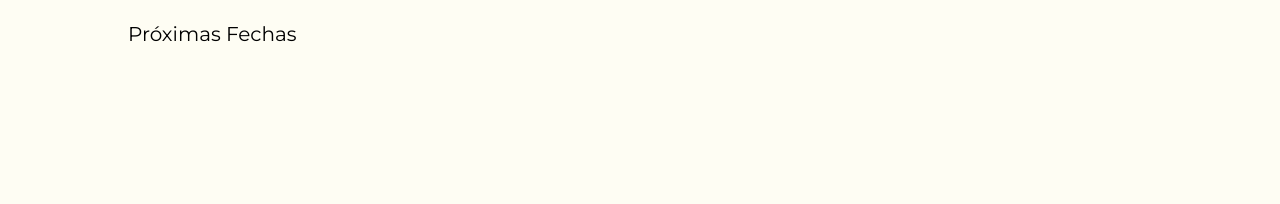
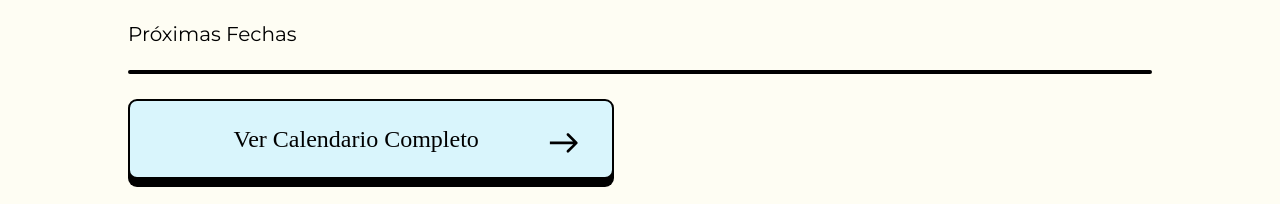
Before and after one commit to JZylber/oma-san-isidro, a Next.js app: page /otros/geometria in a window 1280 px wide. Shown: the part 314-518 px from the top of the page. Built offline with nearby package versions, Linux system fonts and the light colour scheme; no server answers; the database is empty; a web font is replaced by a local one.

Commit message:
fix(calendar banner): filter now ocurrs before cut

```diff
--- a/components/CalendarComponents/DateBanner/DateBanner.tsx
+++ b/components/CalendarComponents/DateBanner/DateBanner.tsx
@@ -38,7 +38,7 @@ const DateBanner = ({dates,displayAmount = 3,displayCategory}:DateBannerProps) =
     return(
         <>
         <div className={styles.container}>
-        {upcomingDates.slice(0,displayAmount).filter((date) => (displayCategory === undefined) || (displayCategory === date.tipo)).map(renderUpcomingDate)}
+        {upcomingDates.filter((date) => (displayCategory === undefined) || (displayCategory === date.tipo)).slice(0,displayAmount).map(renderUpcomingDate)}
         </div>
         <Link href="./calendario" style={{textDecoration: 'none'}}>
             <div className={styles.link}>
--- a/pages/otros/geometria.tsx
+++ b/pages/otros/geometria.tsx
@@ -1,9 +1,23 @@
-import { NextPage } from "next";
+import { GetStaticProps, NextPage } from "next";
 import Head from "next/head";
+import { getDatesFromJson, JSONCalendarEvent } from "../../components/CalendarComponents/CalendarTypes";
+import DateBanner from "../../components/CalendarComponents/DateBanner/DateBanner";
 import Layout from "../../components/Layout/Layout";
+import { getCalendarEvents } from "../../lib/aux_db_calls";
 import styles from "./Geometria.module.scss"
 
-const Geometry : NextPage = () => {
+export const getStaticProps: GetStaticProps = async ({ params }) => {
+    const year = new Date().getFullYear()
+    const available = await getCalendarEvents(year)
+    const newProps = {results: JSON.parse(JSON.stringify(available.results)),year: year}
+    return {
+      props: newProps,
+    };
+}
+
+
+const Geometry : NextPage<{results : Array<JSONCalendarEvent>,year:number}> = ({results,year}) => {
+    const events = getDatesFromJson(results);
     return(
         <>
         <Head>
@@ -14,7 +28,7 @@ const Geometry : NextPage = () => {
                 <h1 className={styles.title}>Torneo de Geometría e Imaginación</h1>
                 <section>
                     <h3 className={styles.section_title}>Próximas Fechas</h3>
-
+                    <DateBanner dates={events} displayAmount={3} displayCategory="Geometría"/>
                 </section>
             </div>
         </Layout>
```
